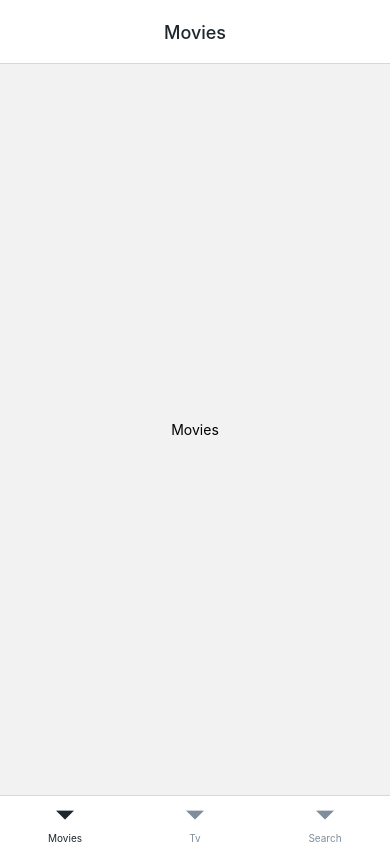
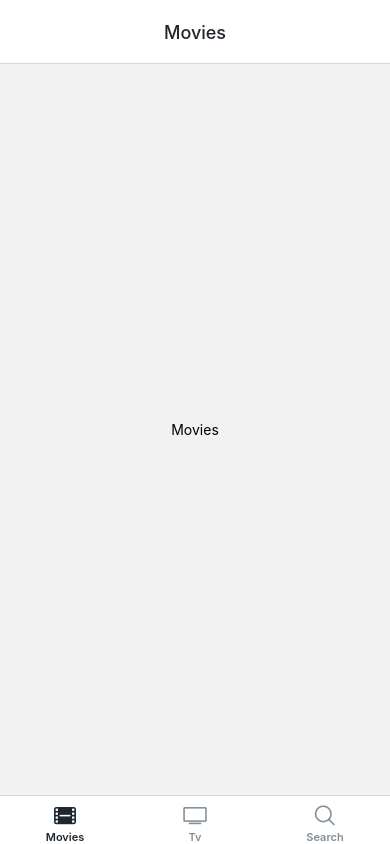
Before and after one commit to sungxsoo/RNMovies, a React Native app: screen / in a window 390 px wide. Built offline with nearby package versions, Linux system fonts and the light colour scheme.

Commit message:
navigation Icon added

```diff
--- a/App.js
+++ b/App.js
@@ -1,9 +1,20 @@
-import { NavigationContainer } from "@react-navigation/native";
+import {
+  NavigationContainer,
+  DarkTheme,
+  DefaultTheme,
+} from "@react-navigation/native";
+import { useAssets } from "expo-asset";
+import { useFonts } from "expo-font";
 import React, { useCallback, useEffect, useState } from "react";
 import { Text, View, Image } from "react-native";
 import Tabs from "./navigation/Tabs";
-
+import { Ionicons } from "@expo/vector-icons";
+import AppLoading from "expo-app-loading";
 export default function App() {
+  const [fonts] = useFonts(Ionicons.font);
+  if (!fonts) {
+    return <AppLoading />;
+  }
   return (
     <NavigationContainer>
       <Tabs />
--- a/navigation/Tabs.js
+++ b/navigation/Tabs.js
@@ -5,6 +5,7 @@ import Search from "../screens/Search";
 import { createBottomTabNavigator } from "@react-navigation/bottom-tabs";
 import { useColorScheme } from "react-native";
 import { BLACK_COLOR, DARK_GREY, LIGHT_GREY, YELLOW_COLOR } from "../colors";
+import { Ionicons } from "@expo/vector-icons";
 
 const Tab = createBottomTabNavigator();
 
@@ -26,11 +27,58 @@ const Tabs = () => {
           color: isDark ? "white" : BLACK_COLOR,
         },
         headerTitleAlign: "center",
+        tabBarLabelStyle: {
+          fontSize: 11,
+          fontWeight: "600",
+          marginTop: -5,
+        },
       }}
     >
-      <Tab.Screen name="Movies" component={Movies} />
-      <Tab.Screen name="Tv" component={Tv} />
-      <Tab.Screen name="Search" component={Search} />
+      <Tab.Screen
+        name="Movies"
+        component={Movies}
+        options={{
+          tabBarIcon: ({ focused, color, size }) => {
+            return (
+              <Ionicons
+                name={focused ? "film" : "film-outline"}
+                color={color}
+                size={size}
+              />
+            );
+          },
+        }}
+      />
+      <Tab.Screen
+        name="Tv"
+        component={Tv}
+        options={{
+          tabBarIcon: ({ focused, color, size }) => {
+            return (
+              <Ionicons
+                name={focused ? "tv" : "tv-outline"}
+                color={color}
+                size={size}
+              />
+            );
+          },
+        }}
+      />
+      <Tab.Screen
+        name="Search"
+        component={Search}
+        options={{
+          tabBarIcon: ({ focused, color, size }) => {
+            return (
+              <Ionicons
+                name={focused ? "search" : "search-outline"}
+                color={color}
+                size={size}
+              />
+            );
+          },
+        }}
+      />
     </Tab.Navigator>
   );
 };
```
